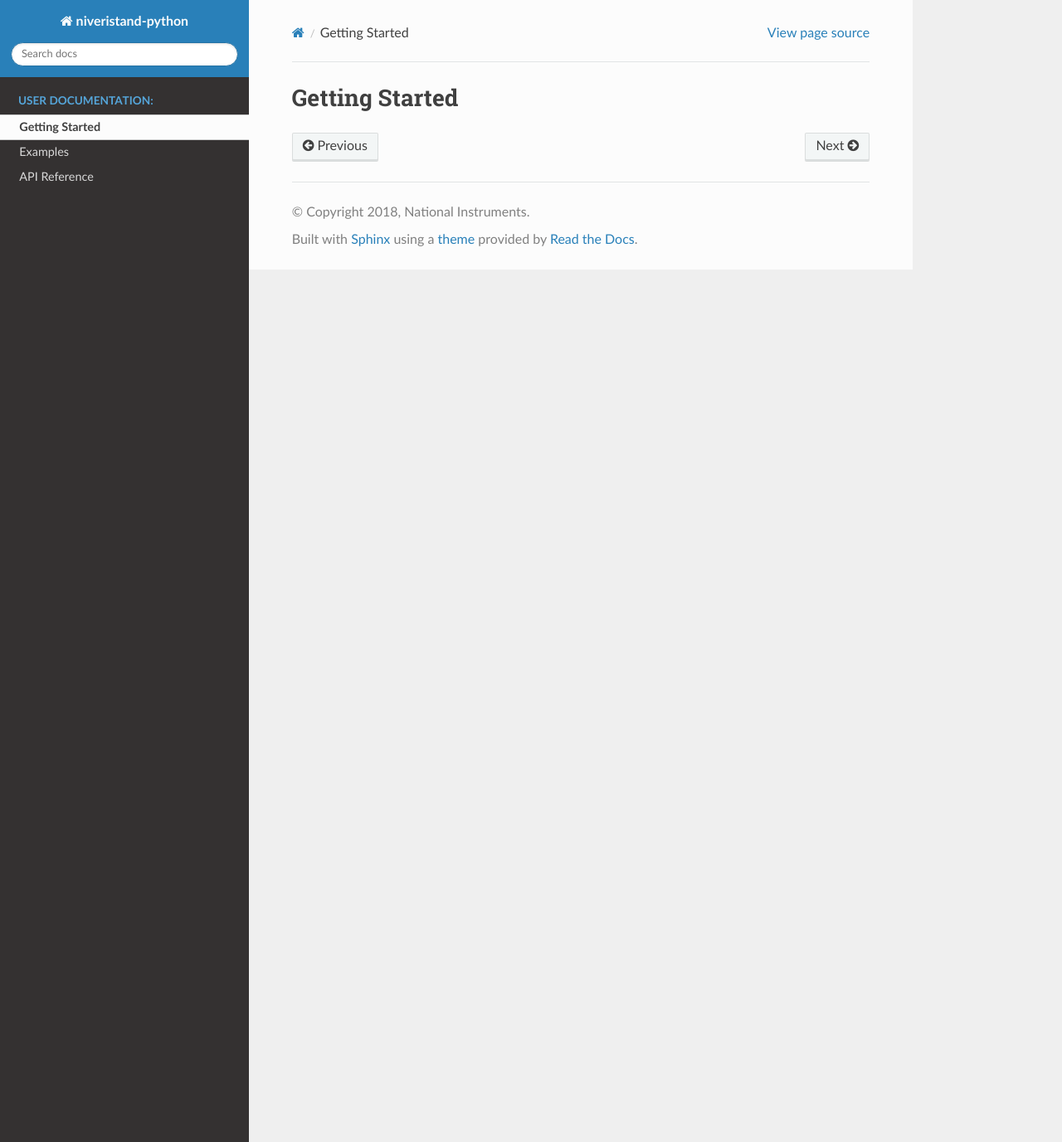
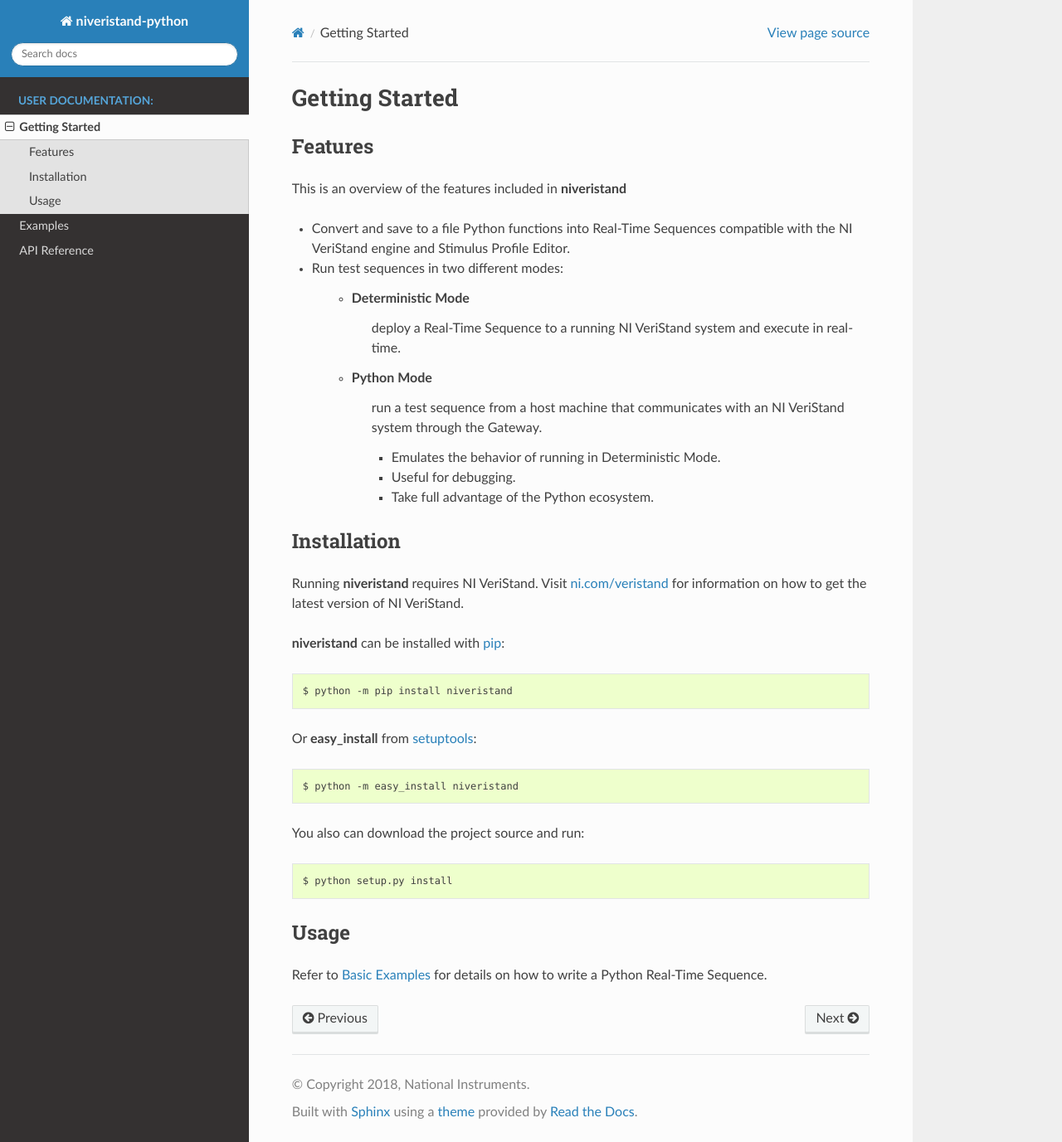
Before and after one commit to ni/niveristand-python, a Sphinx documentation site: the page built from docs/getting_started.rst, in a window 1280 px wide and 1377 px high. Shown: the whole window at 83% size. Built offline with Sphinx 7.4.7 and the Read the Docs theme 2.0.0, drawn with Linux system fonts in a browser that asks for light colours.

Commit message:
Merged PR 144: Fill out sections in index/readme and the getting started page.
Fill out sections in index/readme and the getting started page.

```diff
--- /dev/null
+++ b/README.rst
@@ -0,0 +1,84 @@
+===========  =================================================================================================================================
+Info         NI VeriStand Python Support
+Author       National Instruments
+===========  =================================================================================================================================
+
+.. _about_section:
+
+About
+=====
+The **niveristand** package contains an API (Application Programming Interface)
+for interacting with NI VeriStand systems. The package is implemented in Python.
+This package was created and is supported by NI.
+
+**niveristand** |version| supports the following versions of NI VeriStand:
+
+- NI VeriStand 2017
+- NI VeriStand 2018
+
+The **niveristand** package requires installation of NI VeriStand on the system running the python code.
+
+**niveristand** supports only the Windows operating system.
+
+**niveristand** supports CPython 2.7 and 3.5+.
+
+.. _installation_section:
+
+Installation
+============
+Running **niveristand** requires NI VeriStand. Visit `ni.com/veristand <http://www.ni.com/veristand/>`_ for information on how to get the latest version of NI VeriStand.
+
+**niveristand** can be installed with `pip <http://pypi.python.org/pypi/pip>`_::
+
+  $ python -m pip install niveristand
+
+Or **easy_install** from
+`setuptools <http://pypi.python.org/pypi/setuptools>`_::
+
+  $ python -m easy_install niveristand
+
+You also can download the project source and run::
+
+  $ python setup.py install
+
+
+.. _usage_section:
+
+Usage
+=====
+Refer to :doc:`basic_examples` for details on how to write a Python Real-Time Sequence.
+
+.. _support_section:
+
+Support / Feedback
+==================
+
+The **niveristand** package is supported by NI. For support for **niveristand**, open
+a request through the NI support portal at `ni.com <http://www.ni.com>`_.
+
+Bugs / Feature Requests
+=======================
+
+To report a bug or submit a feature request, please use the
+`GitHub issues page <https://github.com/ni/niveristand-python/issues>`_.
+
+Documentation
+=============
+
+Documentation is available `here <http://niveristand-python.readthedocs.io>`_.
+
+Additional Documentation
+========================
+TODO: Get a real code for the VS docs!
+
+Refer to the `NI VeriStand Help <http://digital.ni.com/express.nsf/bycode/exagg4>`_
+for detailed information on setting up a system and running Real-Time test scenarios.
+
+NI VeriStand Help installs only with the full version of NI VeriStand.
+
+License
+=======
+
+**niveristand** is licensed under an MIT-style license (see `LICENSE
+<LICENSE>`_).  Other incorporated projects may be licensed under different
+licenses. All licenses allow for non-commercial and commercial use.
--- a/docs/getting_started.rst
+++ b/docs/getting_started.rst
@@ -3,3 +3,27 @@
 ===============
 Getting Started
 ===============
+
+Features
+========
+
+This is an overview of the features included in **niveristand**
+
+- Convert and save to a file Python functions into Real-Time Sequences compatible with the NI VeriStand engine and Stimulus Profile Editor.
+- Run test sequences in two different modes:
+
+   - Deterministic Mode
+      deploy a Real-Time Sequence to a running NI VeriStand system and execute in real-time.
+   - Python Mode
+      run a test sequence from a host machine that communicates with an NI VeriStand system through the Gateway.
+
+      - Emulates the behavior of running in Deterministic Mode.
+      - Useful for debugging.
+      - Take full advantage of the Python ecosystem.
+
+.. include:: ../README.rst
+   :start-after: _installation_section:
+   :end-before: _usage_section:
+.. include:: ../README.rst
+   :start-after: _usage_section:
+   :end-before: _support_section:
--- a/docs/index.rst
+++ b/docs/index.rst
@@ -6,7 +6,7 @@
 NI VeriStand Python Documentation
 ==============================================
 
-.. include:: README.rst
+.. include:: ../README.rst
 
 .. toctree::
    :maxdepth: 3
--- a/setup.py
+++ b/setup.py
@@ -32,7 +32,7 @@
     name=pypi_name,
     version=get_version(pypi_name),
     description='NI VeriStand Python API',
-    long_description=read_contents('README.md'),
+    long_description=read_contents('README.rst'),
     author='National Instruments',
     maintainer="Marcelo Izaguirre",
     maintainer_email="marcelo.izaguirre@ni.com",
```
Also changed, not shown: README.md (deleted, +0 -43 lines), docs/readme.rst (deleted, +0 -43 lines).
